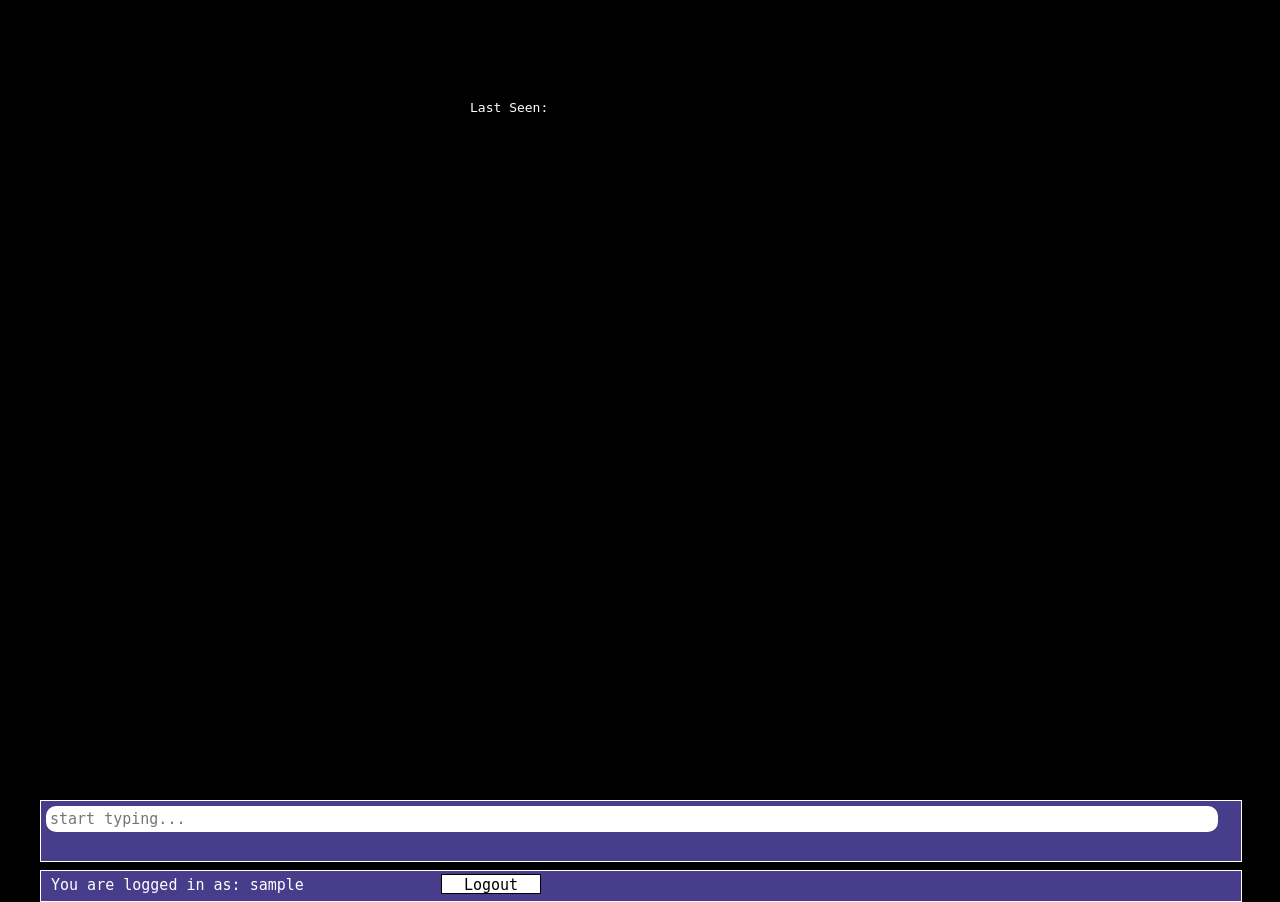
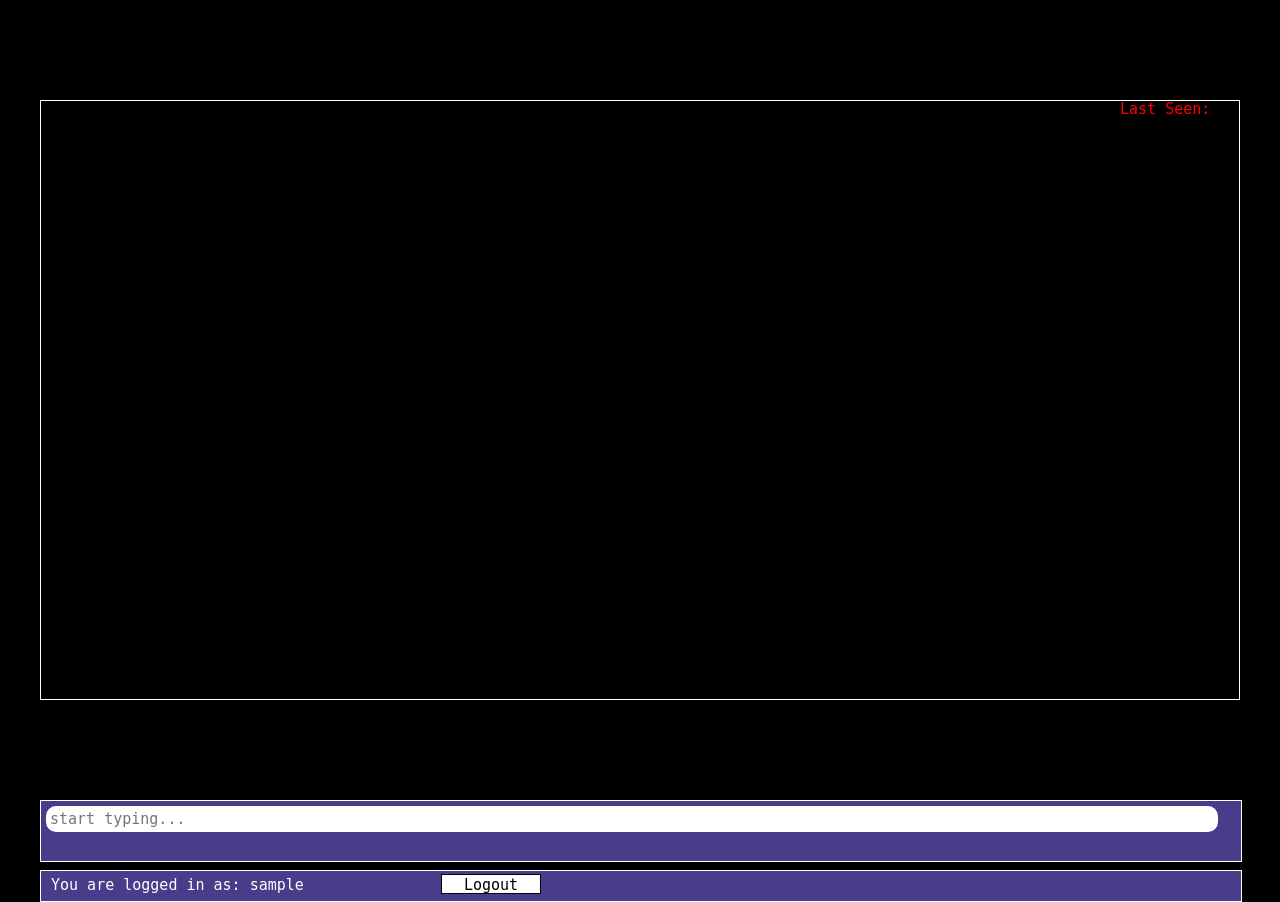
Before and after one commit to Kineforce/unstableChat, a PHP site: page /chat.php in a window 1280 px wide. Run offline with PHP 8.4, Linux system fonts and the light colour scheme; the visitor is signed in with stand-in values (Sample User, id 1); data that the repository does not hold is empty.

Commit message:
Ajustes no css do display de mensagens

```diff
--- a/unstableChat/chat_box.php
+++ b/unstableChat/chat_box.php
@@ -34,7 +34,7 @@ if (isset($_SESSION['isValidated'])){
             $messageId = $data['messageId'];
 
             $message_div = "<div id='$messageId' class='inner_message' ".$loop_style.">
-            <span class='msg'><span class='username'>".$data['userName']."</span>: ".$data['messageText']."</span>
+            <span class='msg'><span class='username'>".$data['userName']."</span>:<br>".$data['messageText']."</span>
             </div>";
 
             array_push($message_div_array, $message_div);
@@ -60,7 +60,7 @@ if (isset($_SESSION['isValidated'])){
             $loop_style = $style . $data['userColor'] . '"';
             $messageId = $data['messageId'];
             echo "<div id='$messageId' class='inner_message' ".$loop_style.">
-            <span class='msg'><span id='username'>".$data['userName']."</span>: ".$data['messageText']."</span>
+            <span class='msg'><span id='username'>".$data['userName']."</span>:<br>".$data['messageText']."</span>
             </div>";
         }
     }
--- a/unstableChat/css/style_messages.css
+++ b/unstableChat/css/style_messages.css
@@ -13,12 +13,21 @@ body {
 .online_users {
     position: absolute;
     color: white;
-    right: 650px;
+    right: 0px;
     width: 120px;
     height: 100%;
     font-family: monospace;
     overflow-wrap: break-word;
+    z-index: 1;
 
+}
+
+.online_users span {
+    position: relative;
+    font-family: monospace;
+    margin-top: 10px;
+    font-size: 15px;
+    color: red;
 }
 
 .users li {
@@ -115,16 +124,18 @@ body {
     width: 100%;
     height: 600px;
     box-sizing: border-box;
+    border: 1px solid white;
     overflow: auto;
 }
 
 .inner_message {
     position: relative;
     overflow-wrap: break-word;
-    margin-top: 5px;
     font-size: 15px;
     font-family: monospace;
-    width: 100%;
+    width: 86%;
+    height: max-content;
+    border: 1px solid white;
 }
 
 .msg {
@@ -168,7 +179,7 @@ body {
     position: absolute;
     font-size: 30px;
     color: gray;
-    left: 90%;
+    left: 87%;
     top: 90%;
     z-index: 2;
     cursor: pointer;
--- a/unstableChat/js/scripts_messages.js
+++ b/unstableChat/js/scripts_messages.js
@@ -337,11 +337,11 @@ function isTabActive(){
 
                     if (last_seen < five_sec){
 
-                        last_seen = "<span style='color: darkgreen'>online</span>";
+                        last_seen = "<span style='color: #37ff00'>online</span>";
 
                     } else if (last_seen >= five_sec && last_seen < minute){
 
-                        last_seen = "<span style='color: darkgrey'>offline</span>";
+                        last_seen = "<span style='color: grey'>offline</span>";
 
                     } else if (last_seen >= minute && last_seen < ten_minutes) {
 
```
